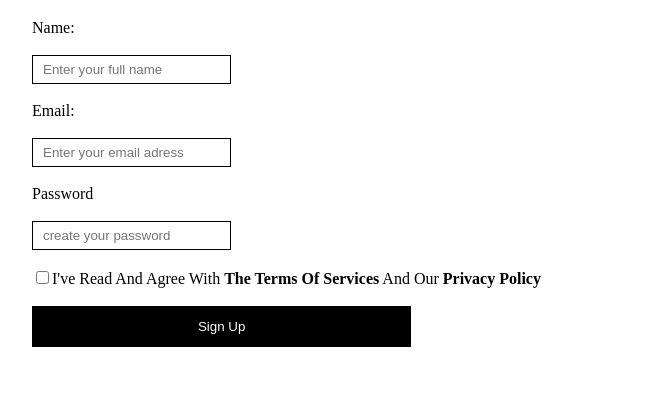
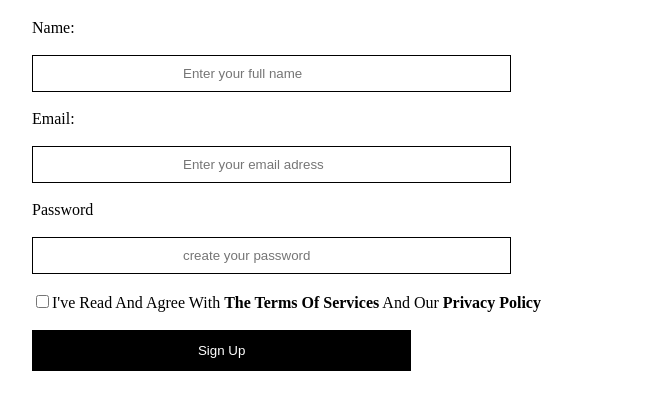
Before and after one commit to Shalom-uwamahoro/RedoAssign-html, a plain HTML site: page index.html in a window 1280 px wide. Shown: the part 123-518 px from the top of the page, without its empty margins (292-955 px from the left). Drawn offline with Linux system fonts and the light colour scheme.

Commit message:
modified style.css

```diff
--- a/style.css
+++ b/style.css
@@ -6,7 +6,7 @@
 
 }
 .input{
-         padding: 6px 10px;
+         padding: 10px 150px;
          border: 5px;
          border: 1px solid;
          color: black;
```
